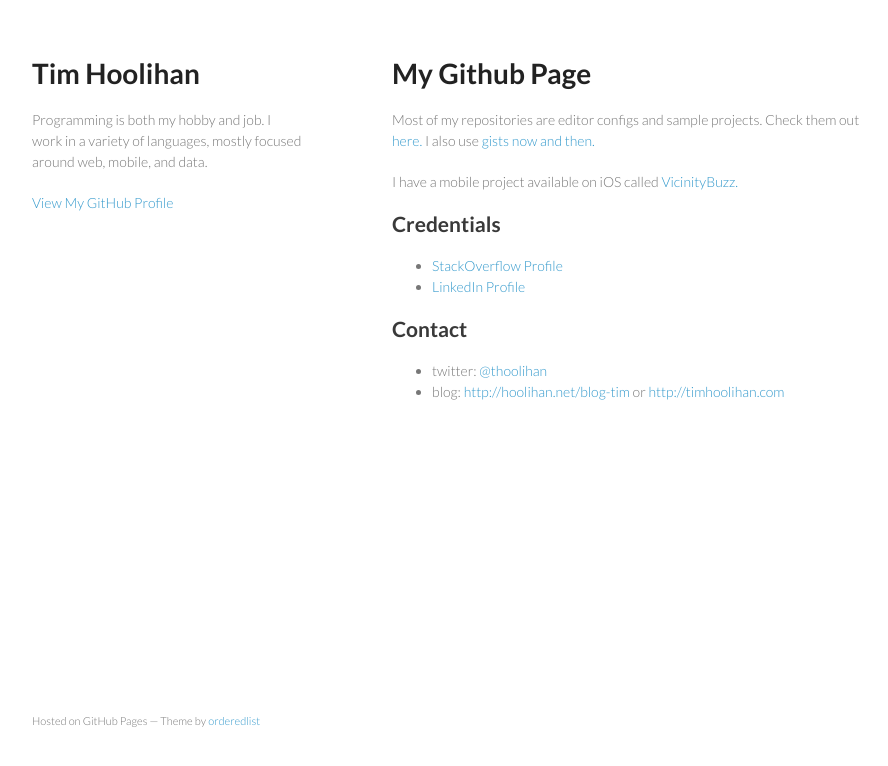
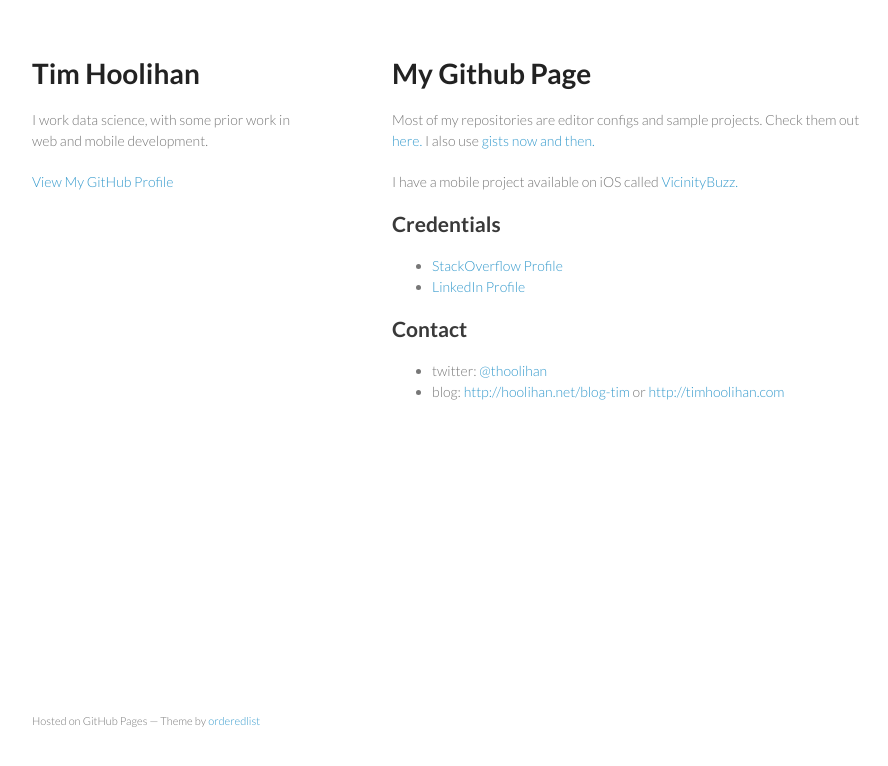
Before and after one commit to thoolihan/thoolihan.github.com, a plain HTML site: page index.html in a window 1280 px wide. Shown: the whole page, without its empty margins (178-1066 px from the left). Drawn offline with Linux system fonts and the light colour scheme.

Commit message:
Minor updates

```diff
--- a/index.html
+++ b/index.html
@@ -16,7 +16,7 @@
     <div class="wrapper">
       <header>
         <h1>Tim Hoolihan</h1>
-        <p>Programming is both my hobby and job. I work in a variety of languages, mostly focused around web, mobile, and data.</p>
+        <p>I work data science, with some prior work in web and mobile development.</p>
 
 
         <p class="view"><a href="https://github.com/thoolihan">View My GitHub Profile</a></p>
```
